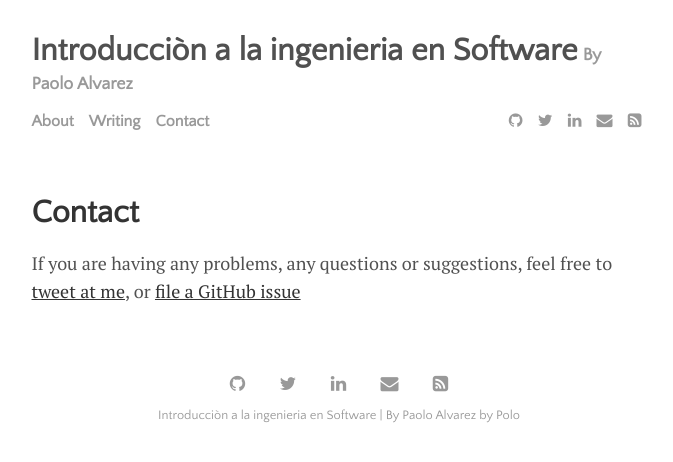
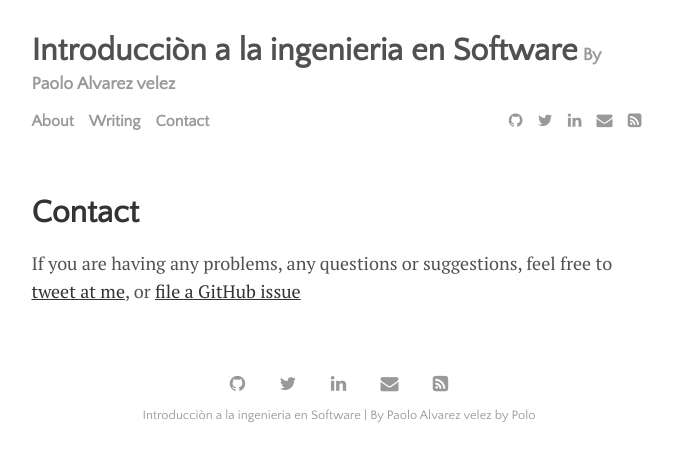
Before and after one commit to Paolo19010/Miblog, a Jekyll site: the page built from menu/contact.md, in a window 1280 px wide. Shown: the top 462 px of the page, without its empty margins (301-974 px from the left). Built offline with Jekyll 4.4.1, drawn with Linux system fonts in a browser that asks for light colours.

Commit message:
Update _config.yml
modificacion1

```diff
--- a/_config.yml
+++ b/_config.yml
@@ -21,7 +21,7 @@ plugins:             [jekyll-paginate, jekyll-sitemap, jekyll-feed, jekyll-seo-t
 
 # Customise atom feed settings (this is where Jekyll-Feed gets configuration information)
 title:		           'Introducciòn a la ingenieria en Software'
-description:	       'By Paolo Alvarez'
+description:	       'By Paolo Alvarez velez'
 author:              'Polo'
 
 # RSS 2.0 can be used instead of Atom by uncommenting following two lines
```
